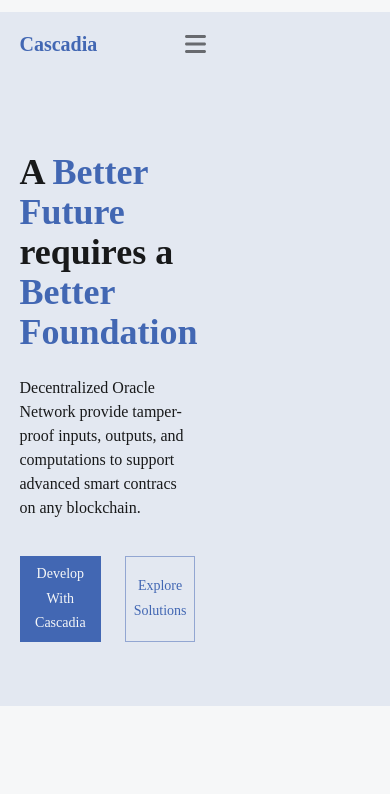
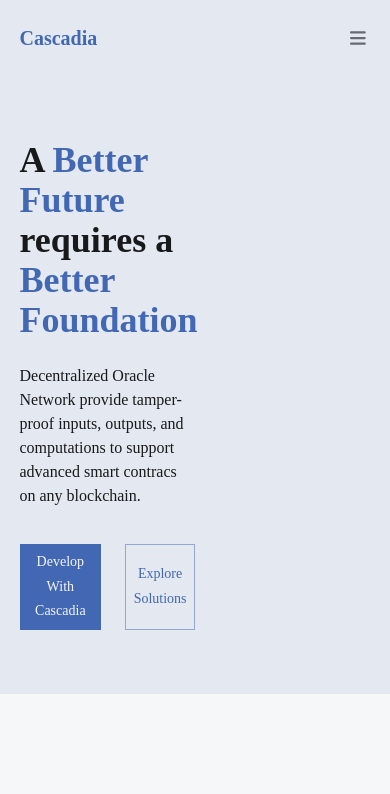
Before and after one commit to CascadiaFoundation/public_website, a React (Create React App) app: page /ecosystem in a window 390 px wide. Shown: the top 794 px of the page. Built offline with nearby package versions, Linux system fonts and the light colour scheme.

Commit message:
fix:navbar-mobile-responsive

```diff
--- a/src/layouts/Navbar.tsx
+++ b/src/layouts/Navbar.tsx
@@ -36,7 +36,7 @@ const Navbar = () => {
   }
 
   return (
-    <div className="mx-[5%] flex items-center py-6 gap-20">
+    <div className="mx-[5%] flex items-center py-6 gap-20 md:justify-start justify-between">
       <Button variant='text' component={NavLink} to='/'>
         <Typography variant='h3' color='primary'>Cascadia</Typography>
       </Button>
@@ -55,8 +55,8 @@ const Navbar = () => {
           ))
         }
       </div>
-      <div className="block md:hidden">
-        <IconButton onClick={toggleDrawer(true)}>
+      <div className="block md:hidden justify-self-end">
+        <IconButton onClick={toggleDrawer(true)} size="small">
           <FontAwesomeIcon icon={faBars} />
         </IconButton>
         <SwipeableDrawer
@@ -72,7 +72,7 @@ const Navbar = () => {
                 <ListItem key={key} disablePadding>
                   <NavLink to={item.link}
                     className={({ isActive })=>
-                      isActive ? "text-lg text-light-light w-full text-center p-4 bg-dark-dark" : "text-lg text-light-dark w-full text-center p-4 bg-dark-light"
+                      isActive ? "text-grey-light w-full text-center p-4 bg-grey-dark" : "text-light-dark w-full text-center p-4 bg-grey-light"
                     }
                   >
                     {item.label}
```
